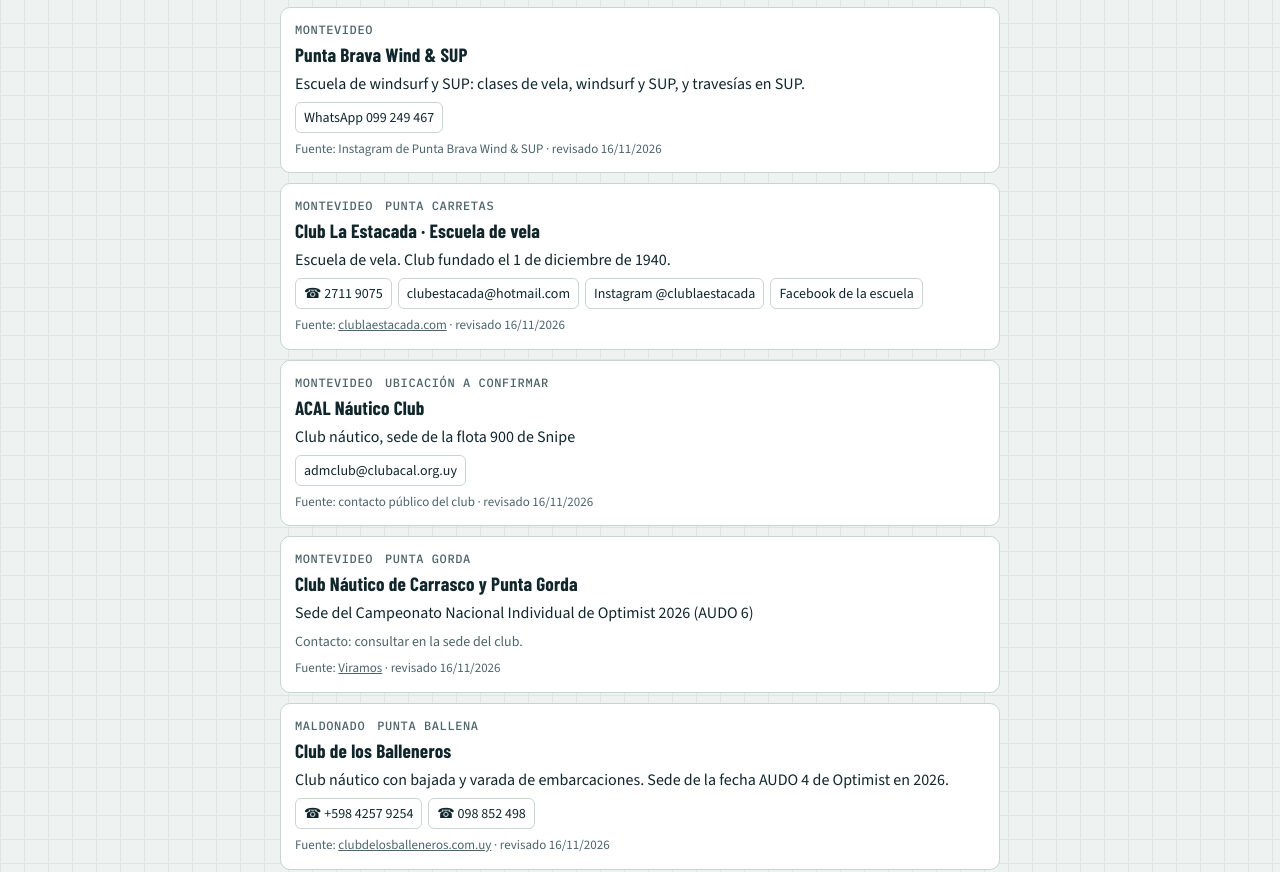
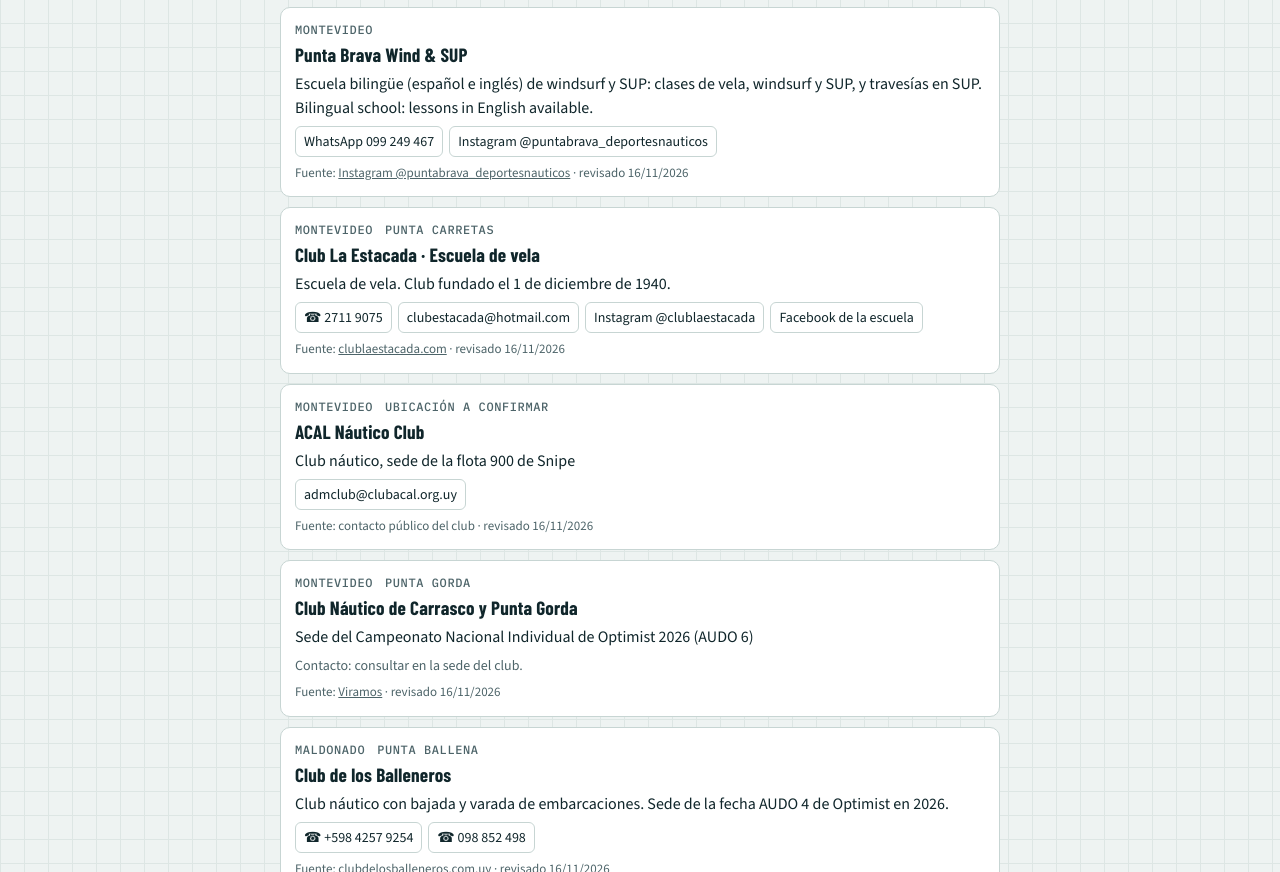
Before and after one commit to navegauy/Navegauy.github.io, a plain HTML site: page docencia-de-vela.html in a window 1280 px wide. Shown: the part 1849-2721 px from the top of the page. Drawn offline with nearby package versions, Linux system fonts and the light colour scheme.

Commit message:
Punta Brava: escuela bilingüe e Instagram
Co-Authored-By: Claude Opus 5.5 <noreply@anthropic.com>
Claude-Session: https://claude.ai/code/session_017bdPideCkhwdekYoFdLAte

```diff
--- a/docencia-de-vela.html
+++ b/docencia-de-vela.html
@@ -197,7 +197,7 @@ const ESCUELAS=[
  {n:'Yacht Club Uruguayo · Instituto Náutico',d:'Montevideo',z:'Puerto del Buceo',t:'Vela, navegación y actividades náuticas para todas las edades',c:[['tel','+598 99 259 782'],['tel','+598 2622 1221'],['mail','info@ycu.org.uy']],s:['ycu.org.uy/instituto_nautico','https://ycu.org.uy/instituto_nautico']},
  {n:'Nautilus Yachting Club',d:'Montevideo',z:'Rambla Gandhi 530, Punta Carretas',t:'Náutica, regatas y escuela',c:[['wa','095 661 207'],['mail','nautica@nyc.com.uy'],['tel','+598 2710 1149']],s:['nyc.com.uy','https://nyc.com.uy/']},
  {n:'Full Sailing (Centro Náutico de Vela Completa)',d:'Montevideo',z:'Club Náutico de Carrasco y Punta Gorda',t:'Cursos de vela y windsurf de 5 clases; alquiler de veleros, tablas, kayaks y SUP',c:[['tel','+598 99 278 878'],['mail','lucia@fullsailing.com.uy']],s:["Guru'Guay",'https://www.guruguay.com/es/alquiler-de-tabla-de-barco/']},
- {n:'Punta Brava Wind & SUP',d:'Montevideo',z:'',t:'Escuela de windsurf y SUP: clases de vela, windsurf y SUP, y travesías en SUP.',c:[['wa','099 249 467']],s:['Instagram de Punta Brava Wind & SUP','']},
+ {n:'Punta Brava Wind & SUP',d:'Montevideo',z:'',t:'Escuela bilingüe (español e inglés) de windsurf y SUP: clases de vela, windsurf y SUP, y travesías en SUP. Bilingual school: lessons in English available.',c:[['wa','099 249 467'],['web','Instagram @puntabrava_deportesnauticos','https://www.instagram.com/puntabrava_deportesnauticos/']],s:['Instagram @puntabrava_deportesnauticos','https://www.instagram.com/puntabrava_deportesnauticos/']},
  {n:'Club La Estacada · Escuela de vela',d:'Montevideo',z:'Punta Carretas',t:'Escuela de vela. Club fundado el 1 de diciembre de 1940.',c:[['tel','2711 9075'],['mail','clubestacada@hotmail.com'],['web','Instagram @clublaestacada','https://instagram.com/clublaestacada'],['web','Facebook de la escuela','https://www.facebook.com/p/Escuela-de-Vela-Club-N%C3%A1utico-La-Estacada-61559034894935/']],s:['clublaestacada.com','https://www.clublaestacada.com/nuestro-club']},
  {n:'ACAL Náutico Club',d:'Montevideo',z:'ubicación a confirmar',t:'Club náutico, sede de la flota 900 de Snipe',c:[['mail','admclub@clubacal.org.uy']],s:['contacto público del club','']},
  {n:'Club Náutico de Carrasco y Punta Gorda',d:'Montevideo',z:'Punta Gorda',t:'Sede del Campeonato Nacional Individual de Optimist 2026 (AUDO 6)',c:[],s:['Viramos','https://viramos.com/championships/all']},
```
